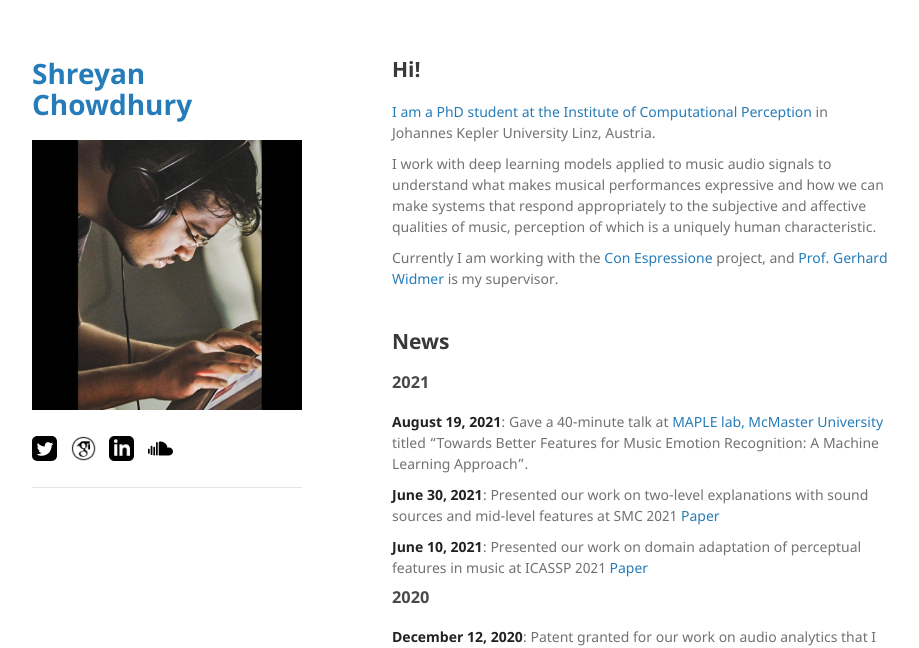
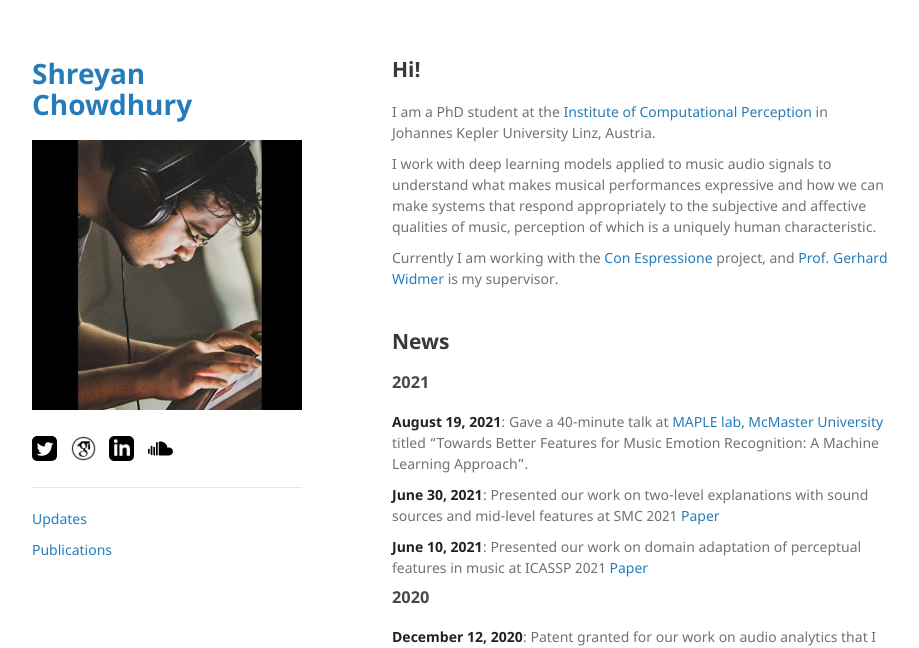
Before and after one commit to shreyanc/shreyanc.github.io, a Jekyll site: the page built from index.md, in a window 1280 px wide. Shown: the top 648 px of the page, without its empty margins (178-1097 px from the left). Built offline with Jekyll 4.4.1, drawn with Linux system fonts in a browser that asks for light colours.

Commit message:
Update default.html

```diff
--- a/_layouts/default.html
+++ b/_layouts/default.html
@@ -52,6 +52,8 @@
         <!--<p class="view"><a href="/apad.html">A Paper a Day</a></p>
         <p class="view"><a href="/projects.html">Projects</a></p>
         <p class="view"><a href="/cv.html">My CV</a></p>-->
+        <p class="view"><a href="#Updates">Updates</a></p>
+          <p class="view"><a href="#Publications">Publications</a></p>
 
         {% else %}
         <hr>
```
